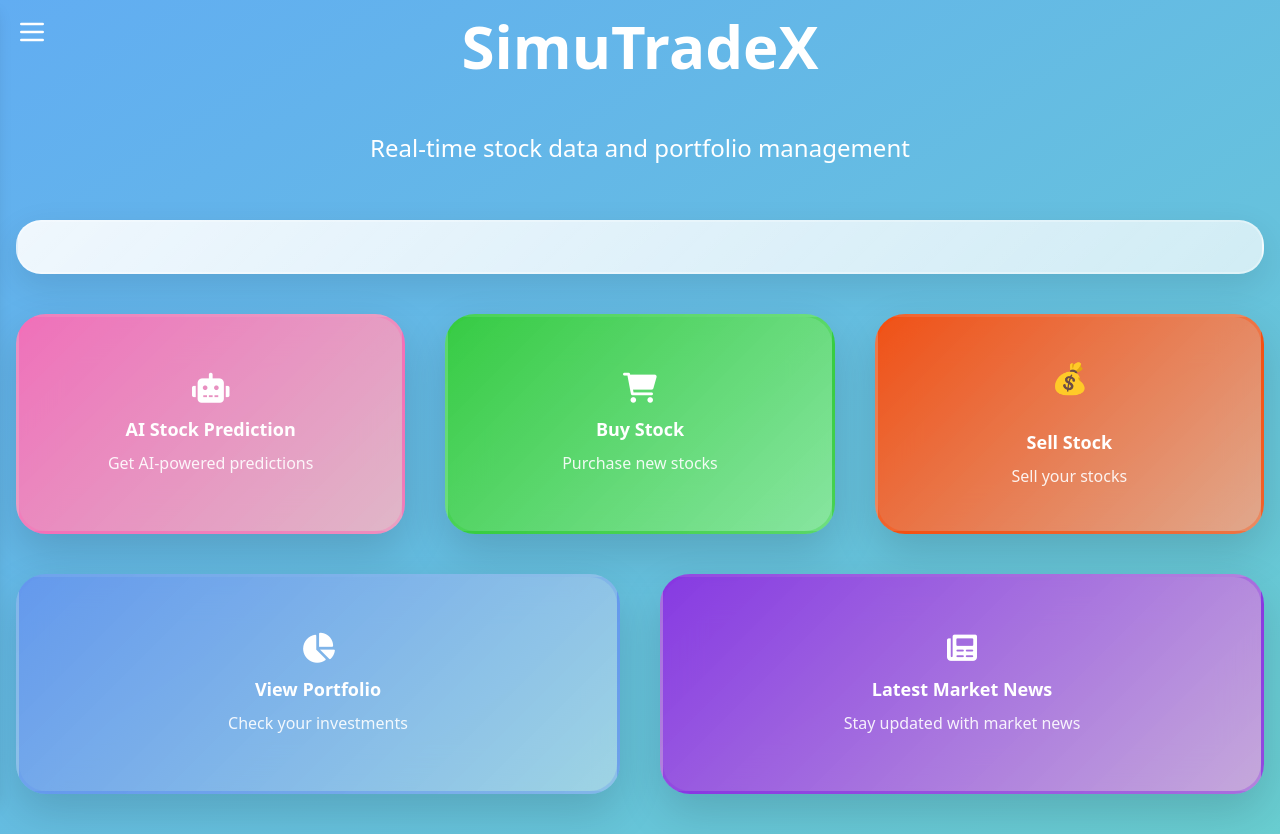
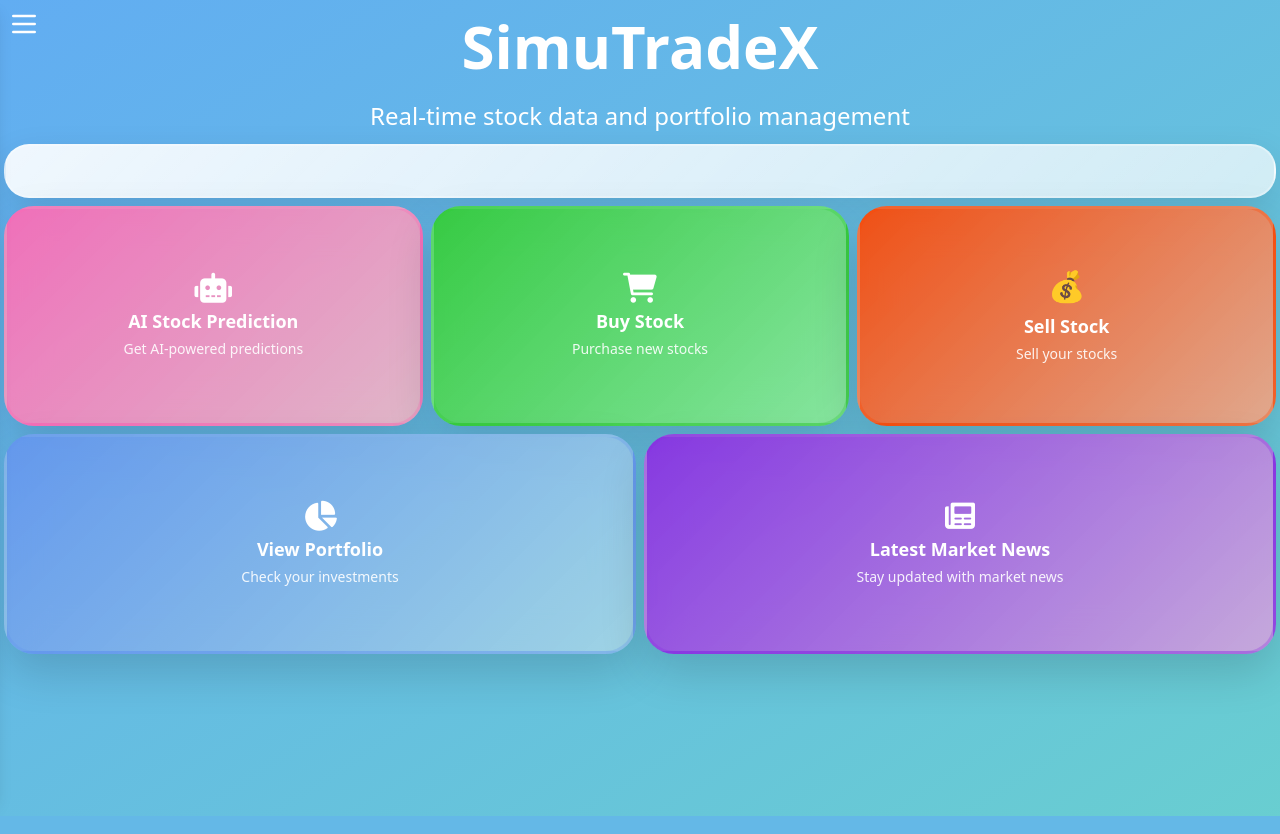
Before and after one commit to venkat4191/SimuTradeeX, a Flask app: template Stock-simulator-main/templates/index.html in a window 1280 px wide. Run offline with Flask 3, Linux system fonts and the light colour scheme; the template is opened without the code that fills it, so the values that code supplies are empty.

Commit message:
Update index.html

```diff
--- a/Stock-simulator-main/templates/index.html
+++ b/Stock-simulator-main/templates/index.html
@@ -179,16 +179,16 @@
     </style>
 </head>
 <body class="min-h-screen bg-gradient-to-br from-pink-400 via-blue-400 to-green-300">
-    <!-- Always-visible Heading -->
-    <div class="w-full flex flex-col items-center justify-center mt-4 mb-4 px-4">
-        <h1 class="text-5xl md:text-6xl font-extrabold text-white drop-shadow-lg text-center sm:text-2xl">SimuTradeX</h1>
+    <!-- Always-visible Heading and Hamburger -->
+    <div class="w-full flex flex-row items-center justify-center mt-4 mb-4 px-4 relative">
+        <!-- Hamburger only on mobile, now at topmost left -->
+        <button id="menu-btn" class="sm:block hidden fixed top-2 left-2 z-50 text-white focus:outline-none" aria-label="Open menu">
+            <svg class="w-8 h-8" fill="none" stroke="currentColor" viewBox="0 0 24 24" xmlns="http://www.w3.org/2000/svg">
+                <path stroke-linecap="round" stroke-linejoin="round" stroke-width="2" d="M4 6h16M4 12h16M4 18h16"></path>
+            </svg>
+        </button>
+        <h1 class="text-5xl md:text-6xl font-extrabold text-white drop-shadow-lg text-center sm:text-2xl w-full">SimuTradeX</h1>
     </div>
-    <!-- Mobile Hamburger Menu -->
-    <button id="menu-btn" class="sm:block hidden absolute top-4 left-4 z-50 text-white focus:outline-none" aria-label="Open menu">
-        <svg class="w-8 h-8" fill="none" stroke="currentColor" viewBox="0 0 24 24" xmlns="http://www.w3.org/2000/svg">
-            <path stroke-linecap="round" stroke-linejoin="round" stroke-width="2" d="M4 6h16M4 12h16M4 18h16"></path>
-        </svg>
-    </button>
     <!-- Slide-out Menu -->
     <div id="mobile-menu" class="sm:block hidden fixed top-0 left-0 w-3/4 max-w-xs h-full bg-white shadow-lg z-50 transform -translate-x-full transition-transform duration-300">
         <div class="flex flex-col p-6 gap-6 mt-8">
@@ -211,47 +211,47 @@
             <i class="fas fa-sign-out-alt mr-2"></i>Logout
         </a>
     </header>
-    <div class="container mx-auto px-4 py-10">
-        <div class="w-full mb-8 flex flex-col items-center justify-center text-center gap-4">
-            <p class="text-xl md:text-2xl text-white mb-6 drop-shadow mx-auto text-center sm:text-base">Real-time stock data and portfolio management</p>
+    <div class="container mx-auto px-4 py-10 lg:py-2 lg:px-1">
+        <div class="w-full flex flex-col items-center justify-center text-center gap-4 lg:mb-2 lg:gap-2 mb-4 sm:mb-2">
+            <p class="text-xl md:text-2xl text-white mb-2 drop-shadow mx-auto text-center sm:text-base lg:mb-1">Real-time stock data and portfolio management</p>
         </div>
-        <div class="ticker-container mb-10">
+        <div class="ticker-container mb-4 lg:mb-2">
             <div class="ticker whitespace-nowrap">
                 {% for ticker, price in stock_prices.items() %}
-                <span class="inline-block mx-10 text-gray-800 font-bold text-xl sm:text-base sm:mx-4">{{ ticker }}: ₹{{ price }}</span>
+                <span class="inline-block mx-10 text-gray-800 font-bold text-xl sm:text-base sm:mx-4 lg:mx-2 lg:text-base">{{ ticker }}: ₹{{ price }}</span>
                 {% endfor %}
             </div>
         </div>
-        <div class="grid grid-cols-1 md:grid-cols-3 gap-10 mb-10">
-            <a href="/ai-predict" class="card card-1 p-10 sm:p-3 text-center">
-                <i class="fas fa-robot text-7xl mb-7 text-white drop-shadow-lg sm:text-3xl sm:mb-3"></i>
-                <h2 class="text-3xl font-bold text-white mb-5 drop-shadow-md sm:text-lg sm:mb-2">AI Stock Prediction</h2>
-                <p class="text-white text-xl opacity-90 sm:text-base">Get AI-powered predictions</p>
+        <div class="grid grid-cols-1 md:grid-cols-3 gap-10 mb-10 lg:gap-2 lg:mb-2">
+            <a href="/ai-predict" class="card card-1 p-10 sm:p-3 text-center lg:p-2">
+                <i class="fas fa-robot text-7xl mb-7 text-white drop-shadow-lg sm:text-3xl sm:mb-3 lg:text-3xl lg:mb-1"></i>
+                <h2 class="text-3xl font-bold text-white mb-5 drop-shadow-md sm:text-lg sm:mb-2 lg:text-lg lg:mb-1">AI Stock Prediction</h2>
+                <p class="text-white text-xl opacity-90 sm:text-base lg:text-sm">Get AI-powered predictions</p>
             </a>
-            <a href="/buy" class="card card-3 p-10 sm:p-3 text-center">
-                <i class="fas fa-shopping-cart text-7xl mb-7 text-white drop-shadow-lg sm:text-3xl sm:mb-3"></i>
-                <h2 class="text-3xl font-bold text-white mb-5 drop-shadow-md sm:text-lg sm:mb-2">Buy Stock</h2>
-                <p class="text-white text-xl opacity-90 sm:text-base">Purchase new stocks</p>
+            <a href="/buy" class="card card-3 p-10 sm:p-3 text-center lg:p-2">
+                <i class="fas fa-shopping-cart text-7xl mb-7 text-white drop-shadow-lg sm:text-3xl sm:mb-3 lg:text-3xl lg:mb-1"></i>
+                <h2 class="text-3xl font-bold text-white mb-5 drop-shadow-md sm:text-lg sm:mb-2 lg:text-lg lg:mb-1">Buy Stock</h2>
+                <p class="text-white text-xl opacity-90 sm:text-base lg:text-sm">Purchase new stocks</p>
             </a>
-            <a href="/sell" class="card card-4 p-10 sm:p-3 text-center">
-                <div class="flex flex-col items-center justify-center mb-7">
-                    <span class="text-7xl mb-2 sm:text-3xl sm:mb-1">💰</span>
-                    <i class="fas fa-sell text-7xl text-white drop-shadow-lg sm:text-3xl"></i>
+            <a href="/sell" class="card card-4 p-10 sm:p-3 text-center lg:p-2">
+                <div class="flex flex-col items-center justify-center mb-7 lg:mb-1">
+                    <span class="text-7xl mb-2 sm:text-3xl sm:mb-1 lg:text-3xl lg:mb-1">💰</span>
+                    <i class="fas fa-sell text-7xl text-white drop-shadow-lg sm:text-3xl lg:text-3xl"></i>
                 </div>
-                <h2 class="text-3xl font-bold text-white mb-5 drop-shadow-md sm:text-lg sm:mb-2">Sell Stock</h2>
-                <p class="text-white text-xl opacity-90 sm:text-base">Sell your stocks</p>
+                <h2 class="text-3xl font-bold text-white mb-5 drop-shadow-md sm:text-lg sm:mb-2 lg:text-lg lg:mb-1">Sell Stock</h2>
+                <p class="text-white text-xl opacity-90 sm:text-base lg:text-sm">Sell your stocks</p>
             </a>
         </div>
-        <div class="grid grid-cols-1 md:grid-cols-2 gap-10">
-            <a href="/portfolio" class="card card-2 p-10 sm:p-3 text-center">
-                <i class="fas fa-chart-pie text-7xl mb-7 text-white drop-shadow-lg sm:text-3xl sm:mb-3"></i>
-                <h2 class="text-3xl font-bold text-white mb-5 drop-shadow-md sm:text-lg sm:mb-2">View Portfolio</h2>
-                <p class="text-white text-xl opacity-90 sm:text-base">Check your investments</p>
+        <div class="grid grid-cols-1 md:grid-cols-2 gap-10 lg:gap-2">
+            <a href="/portfolio" class="card card-2 p-10 sm:p-3 text-center lg:p-2">
+                <i class="fas fa-chart-pie text-7xl mb-7 text-white drop-shadow-lg sm:text-3xl sm:mb-3 lg:text-3xl lg:mb-1"></i>
+                <h2 class="text-3xl font-bold text-white mb-5 drop-shadow-md sm:text-lg sm:mb-2 lg:text-lg lg:mb-1">View Portfolio</h2>
+                <p class="text-white text-xl opacity-90 sm:text-base lg:text-sm">Check your investments</p>
             </a>
-            <a href="/latest_news" class="card card-5 p-10 sm:p-3 text-center">
-                <i class="fas fa-newspaper text-7xl mb-7 text-white drop-shadow-lg sm:text-3xl sm:mb-3"></i>
-                <h2 class="text-3xl font-bold text-white mb-5 drop-shadow-md sm:text-lg sm:mb-2">Latest Market News</h2>
-                <p class="text-white text-xl opacity-90 sm:text-base">Stay updated with market news</p>
+            <a href="/latest_news" class="card card-5 p-10 sm:p-3 text-center lg:p-2">
+                <i class="fas fa-newspaper text-7xl mb-7 text-white drop-shadow-lg sm:text-3xl sm:mb-3 lg:text-3xl lg:mb-1"></i>
+                <h2 class="text-3xl font-bold text-white mb-5 drop-shadow-md sm:text-lg sm:mb-2 lg:text-lg lg:mb-1">Latest Market News</h2>
+                <p class="text-white text-xl opacity-90 sm:text-base lg:text-sm">Stay updated with market news</p>
             </a>
         </div>
     </div>
```
